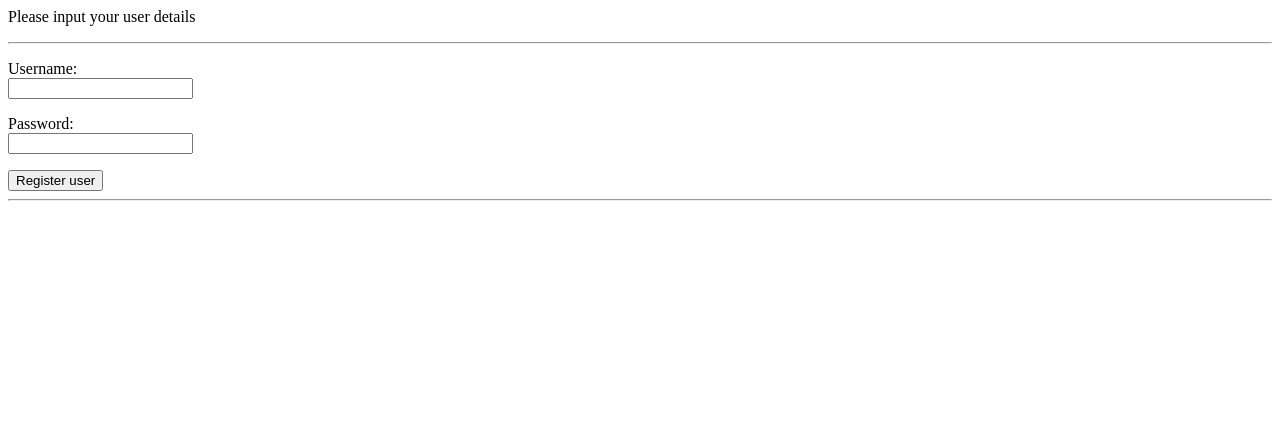
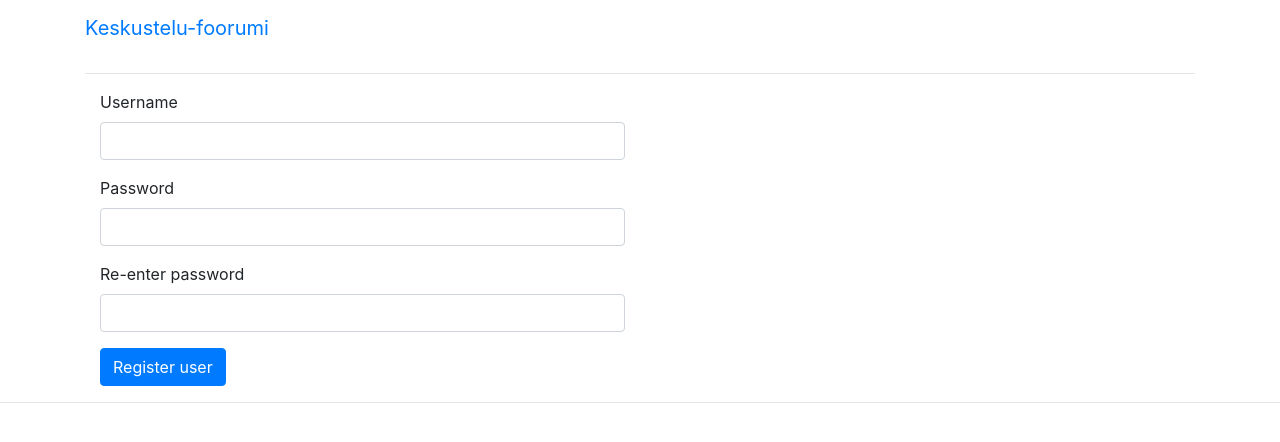
Before and after one commit to elonheimo/keskustelu-palsta, a Flask app: page /register in a window 1280 px wide. Shown: the top 442 px of the page. Run offline with Flask 2, Linux system fonts and the light colour scheme; some libraries are stand-ins or nearby versions.

Commit message:
add secrets, layout, and register form to bootstrap

```diff
--- a/routes.py
+++ b/routes.py
@@ -32,6 +32,11 @@ def logout():
 def register_user():
     username = request.form["username"]
     password = request.form["password"]
+    password_again = request.form["password2"]
+    print(password, password_again)
+    if password != password_again:
+        flash("Passwords do not match try again")
+        return redirect("/register")
     if users.register(username, password):
         return redirect("/")
     else:
--- /dev/null
+++ b/templates/layout.html
@@ -0,0 +1,17 @@
+<!doctype html>
+<html lang="en">
+
+<head>
+    <meta name="viewport" content="width=device-width, initial-scale=1, shrink-to-fit=no">
+    <link rel="stylesheet" href="https://stackpath.bootstrapcdn.com/bootstrap/4.5.0/css/bootstrap.min.css">
+</head>
+<nav class="navbar navbar-expand-lg fixed-top bg-white">
+    <div class="container">
+        <ul class="nav">
+            <li> <a class="navbar-brand" href="/">Keskustelu-foorumi</a> </li>
+        </ul>
+    </div>
+</nav>
+<hr>
+{% block content %}{% endblock %}
+<hr>
--- a/templates/register.html
+++ b/templates/register.html
@@ -1,3 +1,10 @@
+{% extends "layout.html" %}
+
+{% block content %}
+
+
+   <div class="container">
+
       <p>Please input your user details</p>
       <hr>
       {% with messages = get_flashed_messages() %}
@@ -7,11 +14,25 @@
             {% endfor %}
          {% endif %}
       {% endwith %}
+
+      <div class="flex-row">
          <form action="/register_user" method="POST">
-<p>Username:<br>
-<input type="text" name="username"></p>
-<p>Password:<br>
-<input type="password" name="password"></p>
-<input type="submit" value="Register user">
-<hr>
+            <div class="form-group col-6">
+               <label for="inputUsername">Username</label>
+               <input type="text" class="form-control" id="inputUsername" name="username">
+            </div>
+            <div class="form-group col-6">
+               <label for="inputPassword">Password</label>
+               <input type="password" class="form-control" id="password", name="password">
+            </div>
+            <div class="form-group col-6">
+               <label for="inputPassword2">Re-enter password</label>
+               <input type="password" class="form-control" id="password2", name="password2">
+            </div>
+            <div class="form-group col-6">
+               <button type="submit" class="btn btn-primary">Register user</button>
+            </div>
          <form>
+      </div>
+   </div>
+{% endblock %}
--- a/users.py
+++ b/users.py
@@ -1,3 +1,4 @@
+import secrets
 from db import db
 from werkzeug.security import check_password_hash, generate_password_hash
 from flask import session
@@ -16,6 +17,7 @@ def login(username:str, password:str):
         session["messages"] = None
         session["username"] = username
         session["user_id"] = user[1]
+        session["csrf_token"] = secrets.token_hex(16)
         return True  #succesfull login
     else:
         return False #wrong password
```
Lines whose indentation alone changed are shown as unchanged.
